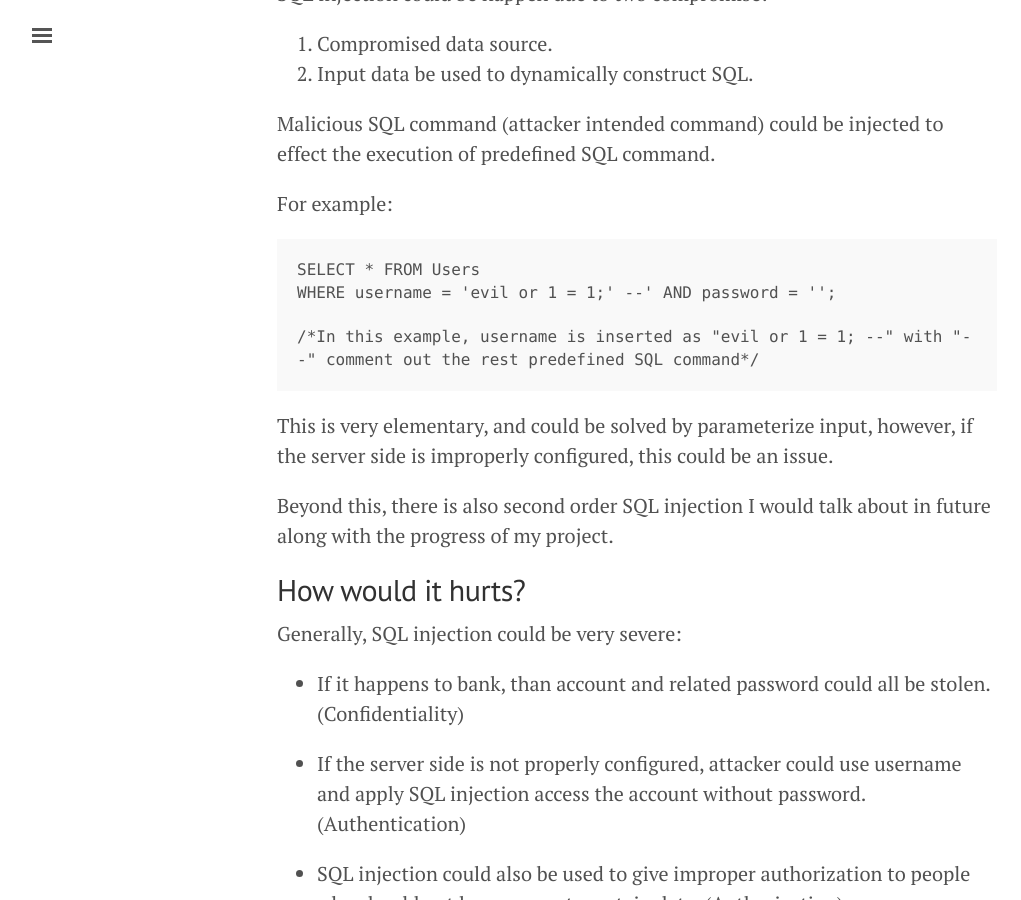
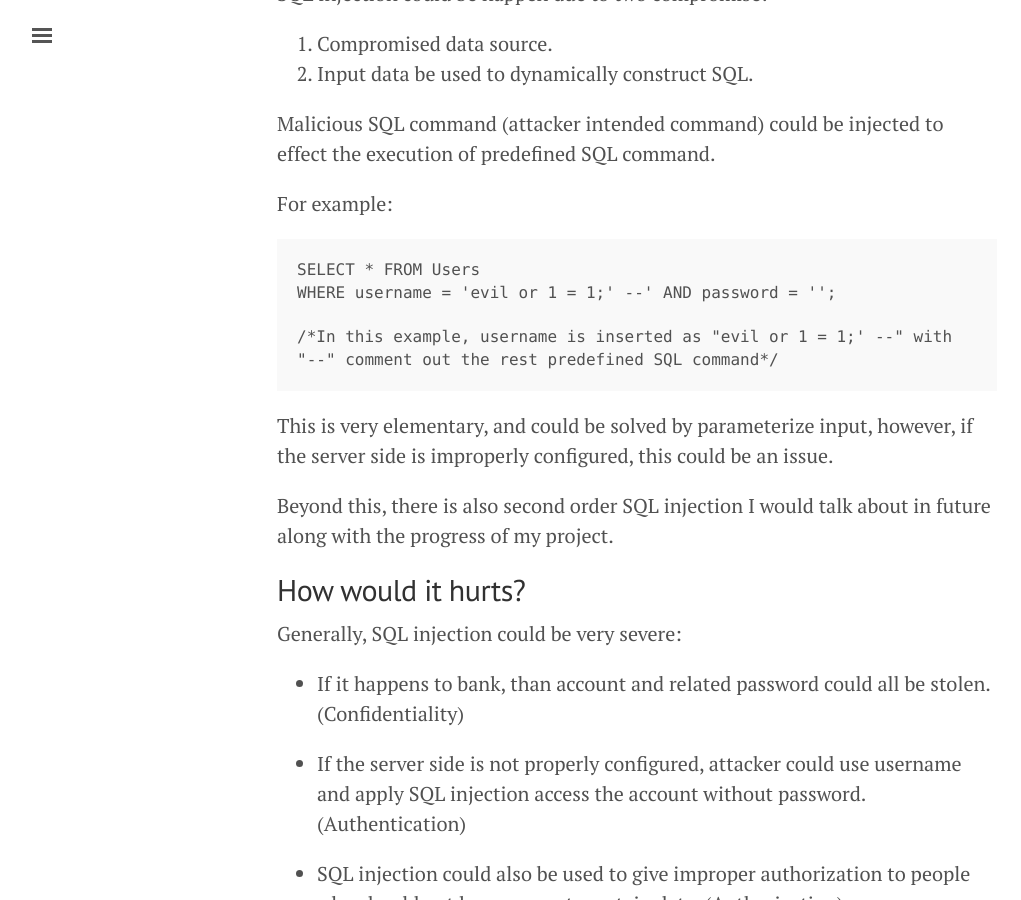
Before and after one commit to happyren/happyren.github.io, a Jekyll site: the page built from _posts/2018-08-09-intro-sql.md, in a window 1280 px wide and 900 px high, scrolled down 1812 px. Shown: the whole window, without its empty margins (3-1024 px from the left). Built offline with Jekyll 4.4.1, drawn with Linux system fonts in a browser that asks for light colours; nearby versions of some CDN libraries.

````diff
--- a/_posts/2018-08-09-intro-sql.md
+++ b/_posts/2018-08-09-intro-sql.md
@@ -54,7 +54,7 @@ For example:
 SELECT * FROM Users
 WHERE username = 'evil or 1 = 1;' --' AND password = '';
 
-/*In this example, username is inserted as "evil or 1 = 1; --" with "--" comment out the rest predefined SQL command*/
+/*In this example, username is inserted as "evil or 1 = 1;' --" with "--" comment out the rest predefined SQL command*/
 ```
 
 This is very elementary, and could be solved by parameterize input, however, if the server side is improperly configured, this could be an issue.
````
